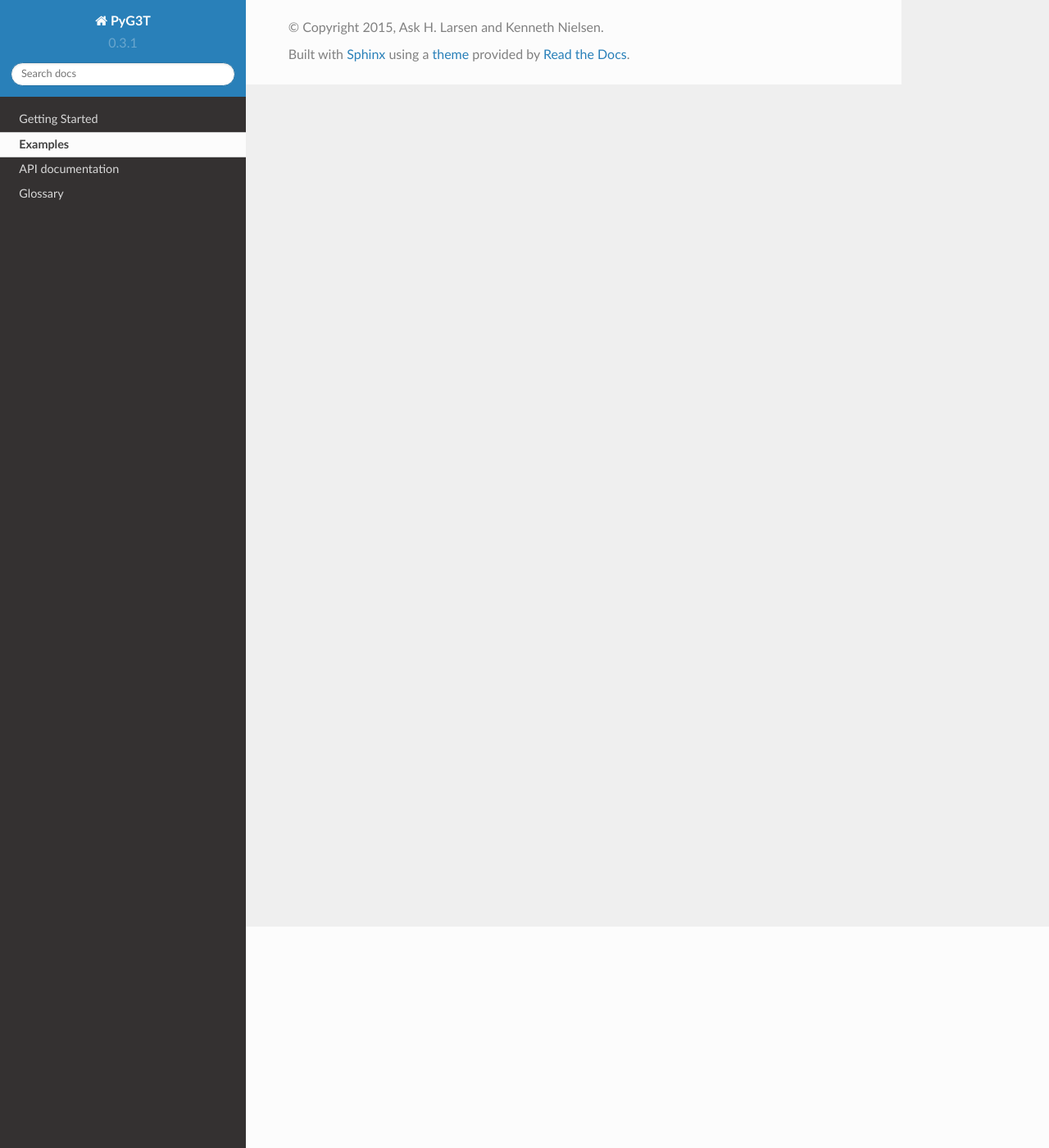
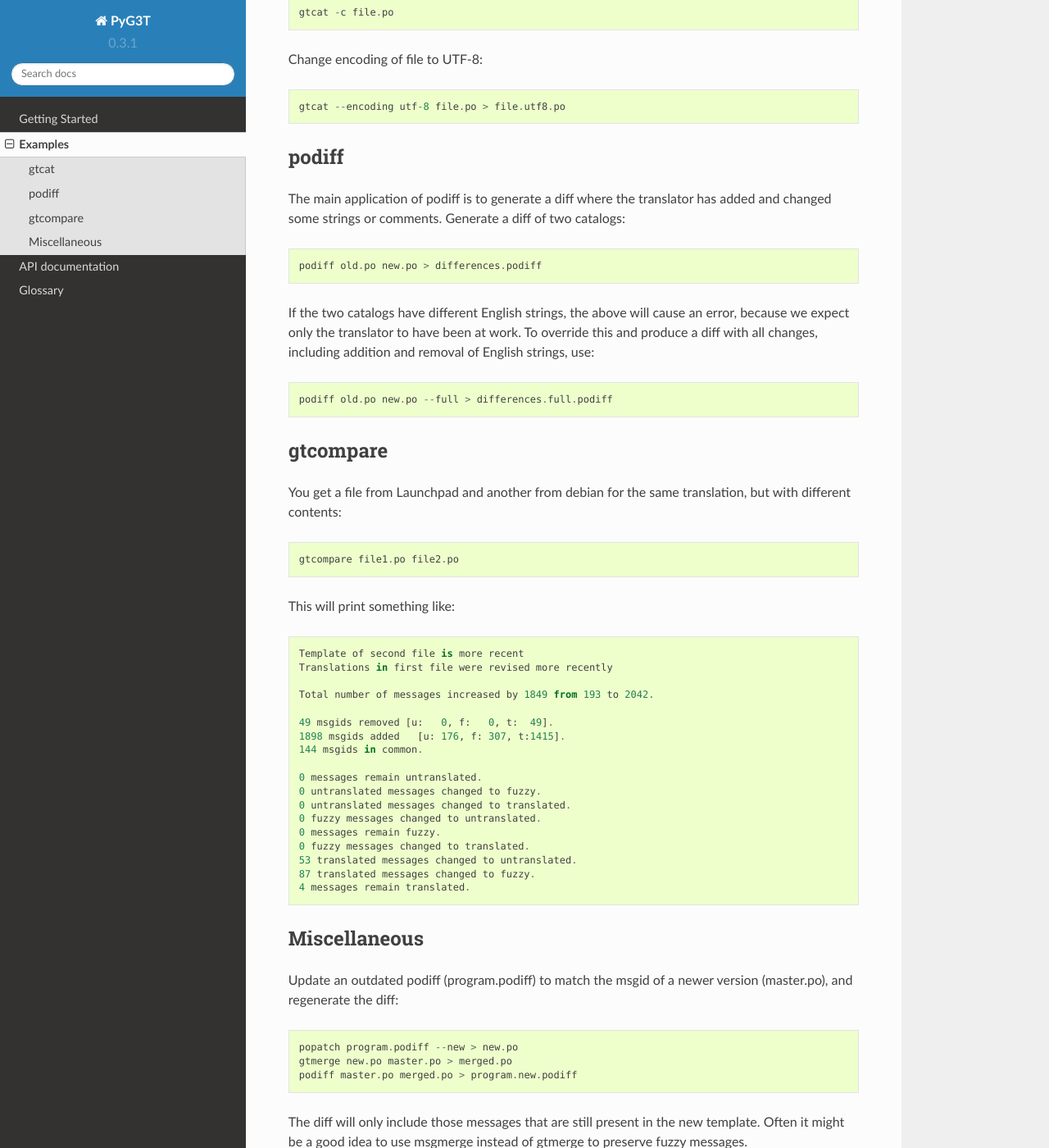
Before and after one commit to pyg3t/pyg3t, a Sphinx documentation site: the page built from doc/examples.rst, in a window 1280 px wide and 1400 px high, scrolled down 270 px. Shown: the whole window at 82% size. Built offline with Sphinx 7.4.7 and the Read the Docs theme 2.0.0, drawn with Linux system fonts in a browser that asks for light colours; some of the changed text lies outside the part shown.

Commit message:
add some examples to documentation

```diff
--- a/doc/examples.rst
+++ b/doc/examples.rst
@@ -1,4 +1,76 @@
 Examples
 ========
 
-TODO
+gtcat
+-----
+
+Write catalog to stdout with syntax coloring::
+
+  gtcat -c file.po
+
+Change encoding of file to UTF-8::
+
+  gtcat --encoding utf-8 file.po > file.utf8.po
+
+podiff
+------
+
+The main application of podiff is to generate a diff where the
+translator has added and changed some strings or comments.  Generate a
+diff of two catalogs::
+
+  podiff old.po new.po > differences.podiff
+
+If the two catalogs have different English strings, the above
+will cause an error, because we expect only the translator to have
+been at work.  To override this and produce a diff with all changes,
+including addition and removal of English strings, use::
+
+  podiff old.po new.po --full > differences.full.podiff
+
+gtcompare
+---------
+
+You get a file from Launchpad and another from debian for the same translation, but with different contents::
+
+  gtcompare file1.po file2.po
+
+This will print something like::
+
+  Template of second file is more recent
+  Translations in first file were revised more recently
+
+  Total number of messages increased by 1849 from 193 to 2042.
+
+  49 msgids removed [u:   0, f:   0, t:  49].
+  1898 msgids added   [u: 176, f: 307, t:1415].
+  144 msgids in common.
+
+  0 messages remain untranslated.
+  0 untranslated messages changed to fuzzy.
+  0 untranslated messages changed to translated.
+  0 fuzzy messages changed to untranslated.
+  0 messages remain fuzzy.
+  0 fuzzy messages changed to translated.
+  53 translated messages changed to untranslated.
+  87 translated messages changed to fuzzy.
+  4 messages remain translated.
+
+
+Miscellaneous
+-------------
+
+Update an outdated podiff (program.podiff) to match the msgid of a
+newer version (master.po), and regenerate the diff::
+
+  popatch program.podiff --new > new.po
+  gtmerge new.po master.po > merged.po
+  podiff master.po merged.po > program.new.podiff
+
+The diff will only include those messages that are still present in
+the new template.  Often it might be a good idea to use msgmerge
+instead of gtmerge to preserve fuzzy messages.
+
+This command does the same, but in one line::
+
+  popatch program.podiff --new | gtmerge - master.po | podiff master.po - > program.new.podiff
```
